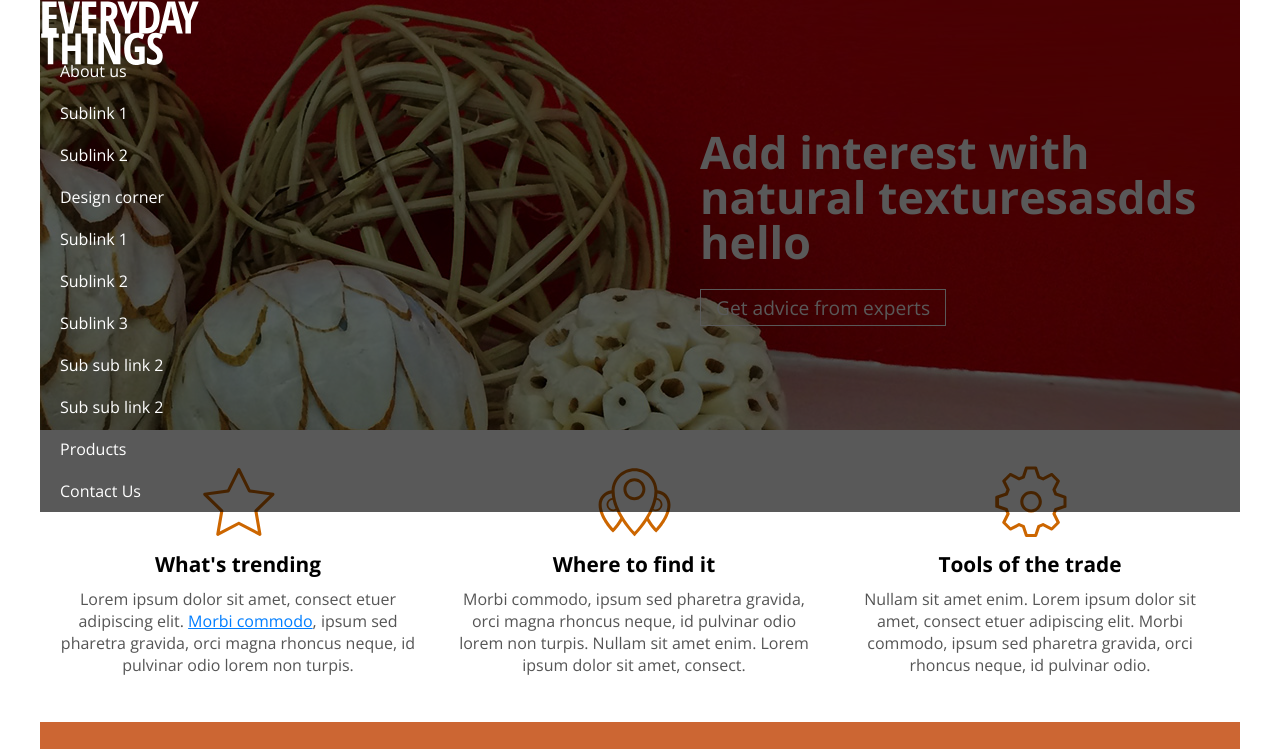
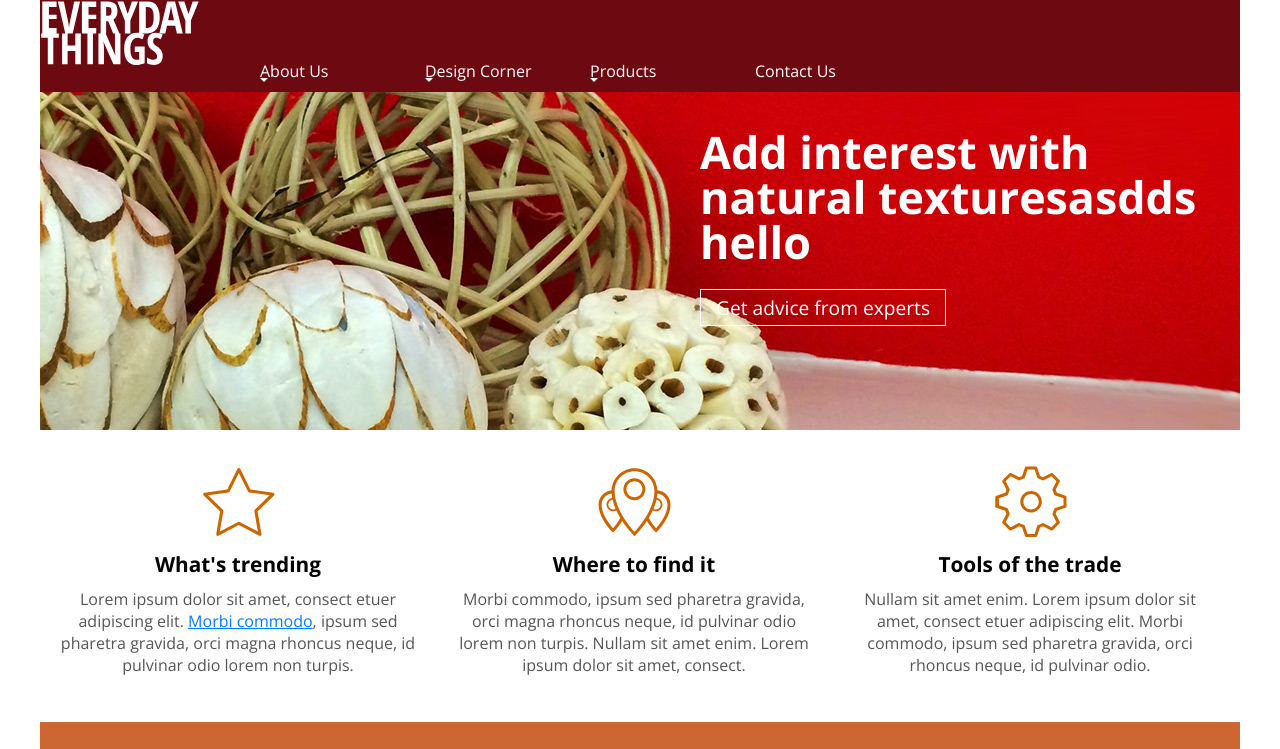
Before and after one commit to kismatkc/responsive, a website: page index.html in a window 1280 px wide. Shown: the top 749 px of the page. Drawn offline with nearby package versions, Linux system fonts and the light colour scheme.

Commit message:
Menu system implemented next create custom traingles with css

```diff
--- a/css/screen.css
+++ b/css/screen.css
@@ -157,7 +157,7 @@ section.howTo aside .content a {
   font-weight: 700;
 }
 section::after {
-  content: " ";
+  content: "";
   display: block;
   clear: both;
 }
@@ -226,25 +226,97 @@ footer a:hover {
 }
 
 nav {
-  padding: 50px 0 0 0;
+  background-color: #6d0911;
   position: absolute;
   top: 0px;
-  left: 0%;
+  left: 0px;
+  padding: 50px 0 0 0;
   width: 100%;
-  background-color: rgba(0, 0, 0, 0.65);
 }
+
+nav::after {
+  content: "";
+  display: block;
+  clear: both;
+}
+
 nav ul {
   list-style: none;
+  margin: 0;
   padding: 0;
-  margin: 0;
 }
+
+nav ul li:hover {
+  background-color: #2d0306;
+}
+nav ul li:hover > ul {
+  display: block;
+}
+
 nav ul li a {
   display: inline-block;
+  color: #fff;
+  padding: 10px 20px;
   text-decoration: none;
+  width: 125px;
+  position: relative;
+}
+
+nav ul li a:visited {
   color: #fff;
-  width: 125px;
-  padding: 10px 20px;
+}
+nav ul li a:hover {
+  background-color: #6d0911;
+}
+
+nav ul ul {
+  position: absolute;
+  top: 100%;
+  background-color: #2b0306;
+  display: none;
+}
+
+nav ul ul li {
   position: relative;
+}
+
+nav ul ul ul {
+  left: 100%;
+  top: 0px;
+}
+
+nav > ul {
+  padding-left: 200px;
+}
+nav > ul > li {
+  float: left;
+}
+nva > ul > li > a {
+  width: auto;
+  padding: 10px 20px 15px 20px;
+}
+
+nav a[aria-haspopup="true"]::after {
+  content: "";
+  display: block;
+  width: 0px;
+  height: 0px;
+  position: absolute;
+  top: 16px;
+  right: 15px;
+  border-top: 4px solid transparent;
+  border-bottom: 4px solid transparent;
+  border-left: 4px solid #fff;
+}
+
+nav > ul > li > a[aria-haspopup="true"]::after {
+  border-left: 4px solid transparent;
+  border-right: 4px solid transparent;
+  border-top: 4px solid #fff;
+  left: 20px;
+  right: auto;
+  bottom: 6px;
+  top: auto;
 }
 
 section.howTo blockquote p.credit::before {
--- a/index.html
+++ b/index.html
@@ -118,29 +118,56 @@
       <nav>
         <ul>
           <li>
-            <a href="#" title="About us">About us</a>
+            <a title="About Us" href="#" aria-haspopup="true">About Us</a>
             <ul>
-              <li><a href="#" title="Sublink 1">Sublink 1</a></li>
-              <li><a href="#" title="Sublink 2">Sublink 2</a></li>
+              <li>
+                <a title="Sub Link 1" href="#">Sub Link 1</a>
+              </li>
+              <li>
+                <a title="Sub Link 2" href="#">Sub Link 2</a>
+              </li>
             </ul>
           </li>
           <li>
-            <a href="#" title="Design corner">Design corner</a>
+            <a title="Design Corner" href="#" aria-haspopup="true"
+              >Design Corner</a
+            >
             <ul>
-              <li><a href="#" title="Sublink 1">Sublink 1</a></li>
-              <li><a href="#" title="Sublink 2">Sublink 2</a></li>
               <li>
-                <a href="#" title="Sublink 3">Sublink 3</a>
-
+                <a title="Sub Link 1" href="#">Sub Link 1</a>
+              </li>
+              <li>
+                <a title="Sub Link 2" href="#">Sub Link 2</a>
+              </li>
+              <li>
+                <a title="Sub Link 3" aria-haspopup="true" href="#"
+                  >Sub Link 3</a
+                >
                 <ul>
-                  <li><a href="#" title="Sub sub link 2">Sub sub link 2</a></li>
-                  <li><a href="#" title="Sub sub link 2">Sub sub link 2</a></li>
+                  <li>
+                    <a title="Sub Sub Link 1" href="#">Sub SLink 1</a>
+                  </li>
+                  <li>
+                    <a title="Sub Sub Link 2" href="#">Sub Sub Link 2</a>
+                  </li>
                 </ul>
               </li>
             </ul>
           </li>
-          <li><a href="#" title="Products">Products</a></li>
-          <li><a href="#" title="Contact Us">Contact Us</a></li>
+          <li>
+            <a title="Products" href="#" aria-haspopup="true">Products</a>
+            <ul>
+              <li>
+                <a title="Sub Link 1" href="#">Sub Link 1</a>
+              </li>
+              <li>
+                <a title="Sub Link 2" href="#">Sub Link 2</a>
+              </li>
+            </ul>
+          </li>
+          <li>
+            <a title="Contact Us" href="#">Contact Us</a>
+          </li>
         </ul>
       </nav>
       <footer>
```
Also changed, not shown: test.html (added, +34 -0 lines).
